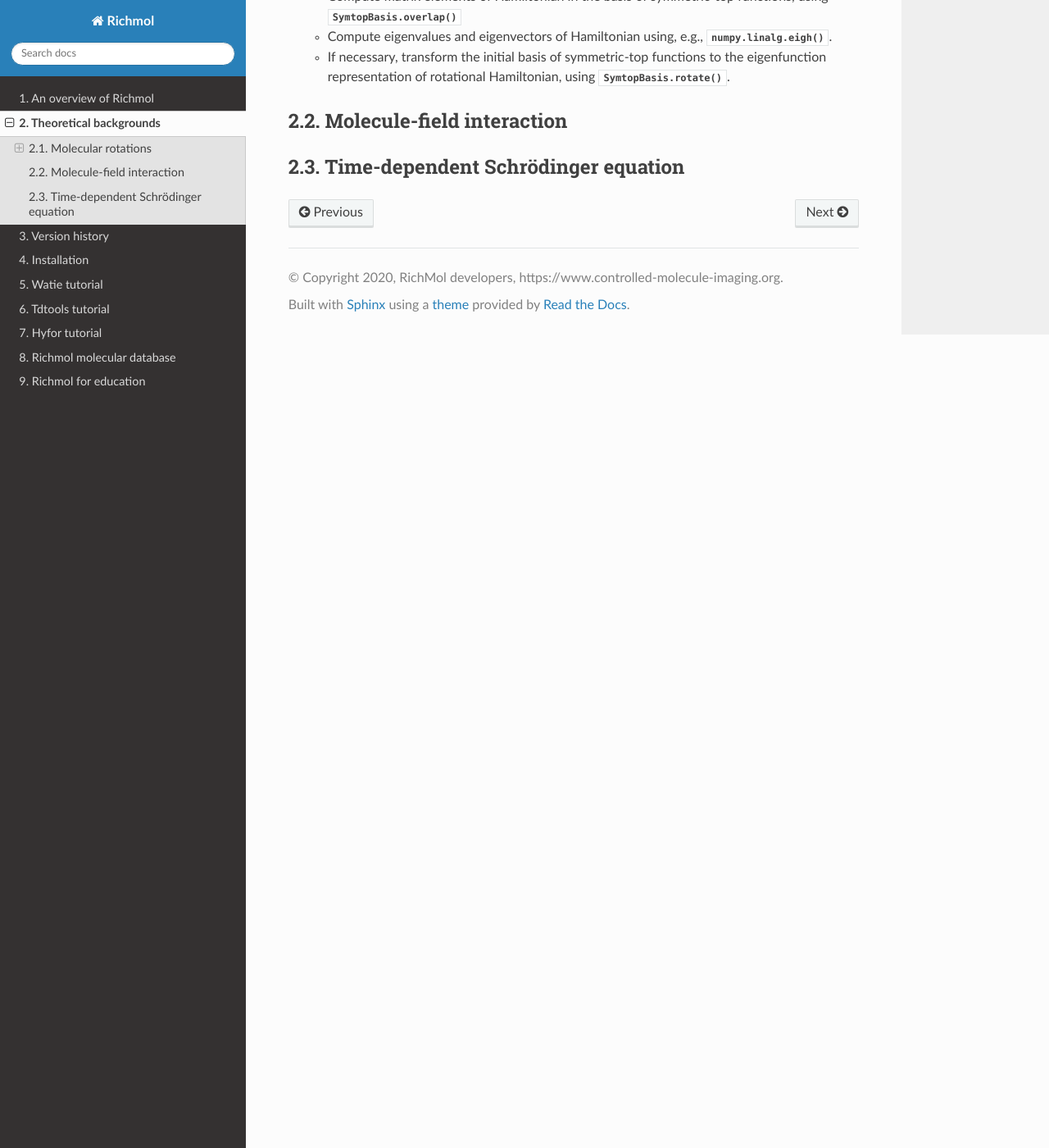
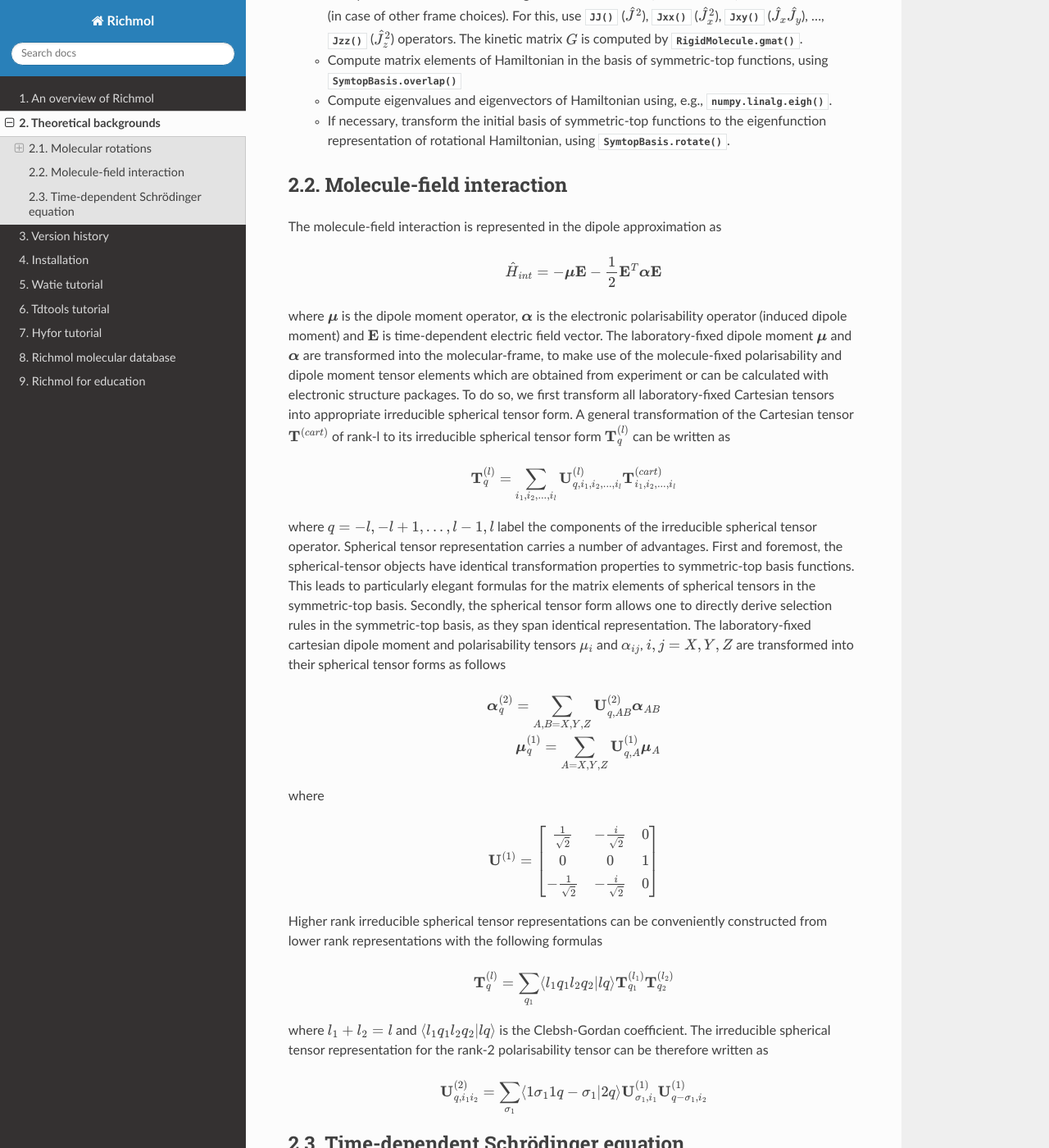
Before and after one commit to CFEL-CMI/richmol, a Sphinx documentation site: the page built from doc/source/theory.rst, in a window 1280 px wide and 1400 px high, scrolled down 3183 px. Shown: the whole window at 82% size. Built offline with Sphinx 7.4.7 and the Read the Docs theme 2.0.0, drawn with Linux system fonts in a browser that asks for light colours; some of the changed text lies outside the part shown.

Commit message:
started documentation molecule-field interaction section

```diff
--- a/doc/source/conf.py
+++ b/doc/source/conf.py
@@ -32,7 +32,6 @@ release = '0.0.1'
 # extensions coming with Sphinx (named 'sphinx.ext.*') or your custom
 # ones.
 extensions = [
-        'rinoh.frontend.sphinx',
         'sphinx.ext.autodoc',
         'sphinx.ext.napoleon',
         'sphinx.ext.autosectionlabel'
--- a/doc/source/theory.rst
+++ b/doc/source/theory.rst
@@ -59,6 +59,8 @@ The rotational constants are computed as
 
         B_\alpha = \frac{\hbar^2}{2hc I_\alpha^{\rm diag}}~~(\alpha=x,y,z).
 
+where :math:`c` is the speed of light and :math:`h` is the Planck's constant.
+
 Quantization axis
 -----------------
 The eigenvalues of the inertia tensor after diagonalization are sorted such that
@@ -69,9 +71,9 @@ as :math:`A\geq B\geq C` and the corresponding PAS axes as :math:`a,b,c`.
 
 One is free to permute the :math:`x,y,z` axes without any effect on final results,
 such as energies, wave functions, or time-evolution dynamics in fields.
-However, a particular choice of the axes can change complexity of the rotational wave
-functions and as a result their spectroscopic assignments.
-Sometimes it is beneficial to choose certain PAS axis as the :math:`z` axis in order to simplify
+However, the change in the axes system also changes the representation to the rotational wave
+functions, so that the spectroscopic assignments can vary.
+It is often beneficial to choose certain PAS axis as the :math:`z` axis in order to simplify
 calculations of the observables, such as, for example, expectation values of :math:`\cos^2\theta`
 (where :math:`\theta` is the Euler angle between laboratory :math:`Z` and molecular :math:`z`
 axes).
@@ -97,7 +99,7 @@ For `oblate symmetric top` molecules the :math:`z` axis must be aligned along th
 :math:`c` axis.
 
 The solutions of the `spherical top` and `symmetric top` problems are symmetric-top functions
-:math:`|J,k,m\rangle`. For a more general problem of rotation of `asymmetric top` molecules
+:math:`|J,k,m\rangle`, which form a complete basis set. For a more general problem of rotation of `asymmetric top` molecules
 (molecules with all three rotational constants different :math:`A>B>C`) the wave function
 is build as a linear combination of symmetric-top functions, so the choice of the :math:`x,y,z`
 axes in an `asymmetric top` molecule will affect the linear combination coefficients,
@@ -129,7 +131,7 @@ The rotational Hamiltonian is then constructed as
 
  .. math::
 
-        \hat{H} = \frac{1}{2}\sum_{\alpha,\beta=x,y,z}G_{\alpha,\beta}\hat{J}_\alpha\hat{J}_\beta,
+        \hat{H}_{mol} = \frac{1}{2}\sum_{\alpha,\beta=x,y,z}G_{\alpha,\beta}\hat{J}_\alpha\hat{J}_\beta,
 
 where :math:`G_{\alpha,\beta}` is the rotational kinetic energy matrix.
 
@@ -171,7 +173,54 @@ Typical computational protocol using ``watie`` module
 
 Molecule-field interaction
 ==========================
+The molecule-field interaction is represented in the dipole approximation as
 
+ .. math::
+
+        \hat{H}_{int} = -\boldsymbol{\mu}\mathbf{E}-\frac{1}{2}\mathbf{E}^T\boldsymbol{\alpha}\mathbf{E}
+
+where :math:`\boldsymbol{\mu}` is the dipole moment operator, :math:`\boldsymbol{\alpha}` is the electronic polarisability operator (induced dipole moment) and :math:`\mathbf{E}` is time-dependent electric field vector.
+The laboratory-fixed dipole moment :math:`\boldsymbol{\mu}` and :math:`\boldsymbol{\alpha}` are transformed into the molecular-frame,
+to make use of the molecule-fixed polarisability and dipole moment tensor elements which are obtained from experiment or can be calculated with electronic structure packages.
+To do so, we first transform all laboratory-fixed Cartesian tensors into appropriate irreducible spherical tensor form.
+A general transformation of the Cartesian tensor :math:`\mathbf{T}^{(cart)}` of rank-l to its irreducible spherical tensor form :math:`\mathbf{T}^{(l)}_q` can be written as
+
+.. math::
+
+       \mathbf{T}^{(l)}_q = \sum_{i_1,i_2,...,i_l} \mathbf{U}^{(l)}_{q,i_1,i_2,...,i_l} \mathbf{T}^{(cart)}_{i_1,i_2,...,i_l}
+
+where :math:`q=-l,-l+1,...,l-1,l` label the components of the irreducible spherical tensor operator.
+Spherical tensor representation carries a number of advantages. First and foremost, the spherical-tensor objects have identical transformation properties to symmetric-top basis functions.
+This leads to particularly elegant formulas for the matrix elements of spherical tensors in the symmetric-top basis. Secondly, the spherical tensor form allows one to directly
+derive selection rules in the symmetric-top basis, as they span identical representation.
+The laboratory-fixed cartesian dipole moment and polarisability tensors  :math:`\mu_{i}` and :math:`\alpha_{ij}`, :math:`i,j=X,Y,Z`  are transformed into their spherical tensor forms as follows
+
+.. math::
+
+       \boldsymbol{\alpha}^{(2)}_q = \sum_{A,B=X,Y,Z} \mathbf{U}^{(2)}_{q,AB} \boldsymbol{\alpha}_{AB}\\
+       \boldsymbol{\mu}^{(1)}_q = \sum_{A=X,Y,Z} \mathbf{U}^{(1)}_{q,A} \boldsymbol{\mu}_{A}
+
+where
+
+.. math::
+
+      \mathbf{U}^{(1)} = \begin{bmatrix}
+                \frac{1}{\sqrt{2}} &-\frac{i}{\sqrt{2}}  & 0 \\
+                0 & 0  & 1 \\
+                -\frac{1}{\sqrt{2}} &-\frac{i}{\sqrt{2}}  & 0 \\
+            \end{bmatrix}
+
+Higher rank irreducible spherical tensor representations can be conveniently constructed from lower rank representations with the following formulas
+
+.. math::
+          \mathbf{T}^{(l)}_q = \sum_{q_1} \langle l_1 q_1 l_2 q_2 | l q \rangle \mathbf{T}^{(l_1)}_{q_1} \mathbf{T}^{(l_2)}_{q_2}
+
+where :math:`l_1+l_2 = l` and :math:`\langle l_1 q_1 l_2 q_2 | l q \rangle` is the Clebsh-Gordan coefficient. The irreducible spherical tensor representation for the rank-2 polarisability tensor
+can be therefore written as
+
+.. math::
+
+      \mathbf{U}^{(2)}_{q,i_1i_2} = \sum_{\sigma_1}  \langle 1 \sigma_1 1 q-\sigma_1 | 2 q \rangle \mathbf{U}^{(1)}_{\sigma_1,i_1} \mathbf{U}^{(1)}_{q-\sigma_1,i_2}
 
 Time-dependent Schrödinger equation
 ===================================
```
Also changed, not shown: other parts of doc/source/theory.rst (+6 -6 lines).
